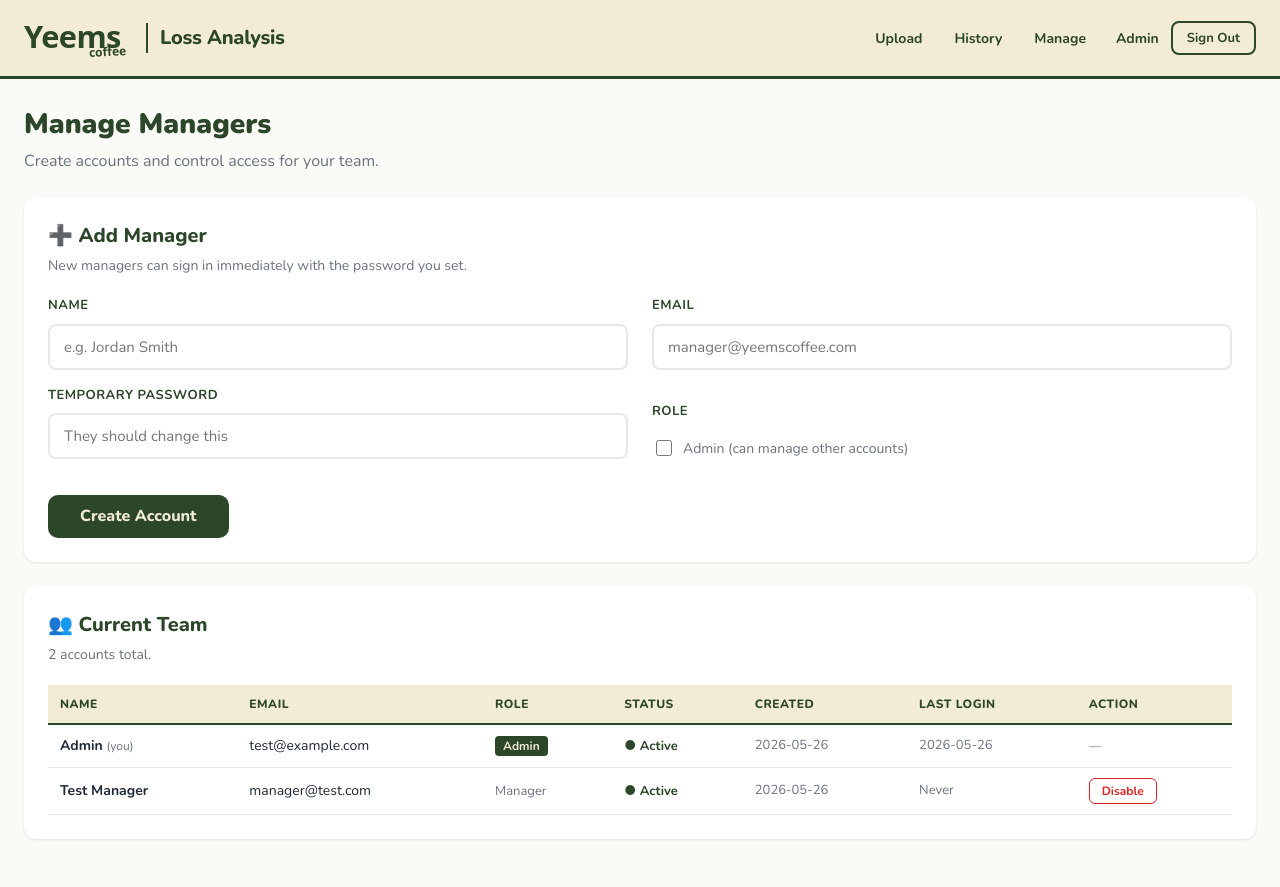
After one commit to YeemsCoffee/lossanalysis, a Flask app: page /admin/users in a window 1280 px wide. The commit adds this page. Run offline with Flask 3, Linux system fonts and the light colour scheme; a user stored in the database is signed in; data comes from the database, SQL or seed files in the repository; both versions use the stored data as it was after the commit; some libraries are stand-ins or nearby versions.

Commit message:
Phase 1: PostgreSQL support, Flask-Login auth, admin user management
- db.py: dual SQLite/PostgreSQL backend via DATABASE_URL env var
  - Context-manager cursor helper with ? → %s placeholder translation
  - Users table (email, password_hash, is_admin, is_active, last_login_at)
  - User class implementing Flask-Login interface
  - User CRUD: create_user, get_user_by_id/email, update_last_login,
    set_user_active, list_users, seed_admin_if_needed
  - All ticket queries updated to use unified _get_cursor() helper

- app/__init__.py: Flask-Login integration
  - LoginManager with login_view → main.login
  - user_loader reads from DB by ID
  - init_db() + seed_admin_if_needed() called on startup
  - SECRET_KEY from env var (falls back to dev value)

- routes.py: auth routes + protected all existing routes
  - /login (GET/POST), /logout (POST)
  - @login_required on /, /analyze, /day/<date>, /history
  - /admin/users — list all managers (admin only)
  - /admin/users/create — create manager account (admin only)
  - /admin/users/<id>/toggle — enable/disable account (admin only)

- Templates:
  - base.html: shows logged-in user name + Sign Out button; Manage link for admins
  - login.html: sign-in form with remember-me checkbox
  - admin_users.html: add manager form + team table with enable/disable

- style.css: field-group/field-input/field-label for forms;
  flash-success/flash-info/flash-error variants; .header-user/.btn-signout

- apprunner.yaml: AWS App Runner config (python311, gunicorn on port 8080)
- .env.example: documents all required env vars with comments
- requirements.txt: added psycopg2-binary>=2.9, flask-login>=0.6

https://claude.ai/code/session_01XrPXQykZAH65bzkBRzKDvE

```diff
--- a/app/routes.py
+++ b/app/routes.py
@@ -1,12 +1,18 @@
-from flask import Blueprint, render_template, request, redirect, url_for, flash
+from flask import (
+    Blueprint, render_template, request, redirect, url_for, flash, abort
+)
+from flask_login import login_required, login_user, logout_user, current_user
+from werkzeug.security import check_password_hash
+
 from .analysis import (
-    parse_report, analyze_df, run_analysis,
-    fmt_time, fmt_hour, source_summary, hourly_summary,
+    parse_report, analyze_df,
+    fmt_time, fmt_hour, source_summary,
     TARGET_SECONDS,
 )
 from .db import (
-    save_day_tickets, get_tickets_df, get_date_bounds,
-    get_distinct_dates,
+    save_day_tickets, get_tickets_df, get_date_bounds, get_distinct_dates,
+    get_user_by_email, update_last_login,
+    create_user, list_users, set_user_active,
 )
 import io
 import json
@@ -15,16 +21,51 @@ bp = Blueprint("main", __name__)
 
 
 # ---------------------------------------------------------------------------
+# Auth routes
+# ---------------------------------------------------------------------------
+
+@bp.route("/login", methods=["GET", "POST"])
+def login():
+    if current_user.is_authenticated:
+        return redirect(url_for("main.index"))
+
+    if request.method == "POST":
+        email    = request.form.get("email", "").strip().lower()
+        password = request.form.get("password", "")
+        remember = bool(request.form.get("remember"))
+
+        user = get_user_by_email(email)
+        if user and user.is_active and check_password_hash(user.password_hash, password):
+            login_user(user, remember=remember)
+            update_last_login(user.id)
+            next_page = request.args.get("next")
+            return redirect(next_page or url_for("main.index"))
+
+        flash("Invalid email or password.", "error")
+
+    return render_template("login.html")
+
+
+@bp.route("/logout", methods=["POST"])
+@login_required
+def logout():
+    logout_user()
+    return redirect(url_for("main.login"))
+
+
+# ---------------------------------------------------------------------------
 # Upload
 # ---------------------------------------------------------------------------
 
 @bp.route("/", methods=["GET"])
+@login_required
 def index():
     earliest, latest = get_date_bounds()
     return render_template("upload.html", has_history=bool(earliest))
 
 
 @bp.route("/analyze", methods=["POST"])
+@login_required
 def analyze():
     if "report" not in request.files:
         flash("No file selected.", "error")
@@ -52,6 +93,7 @@ def analyze():
 # ---------------------------------------------------------------------------
 
 @bp.route("/day/<date>")
+@login_required
 def day(date):
     df = get_tickets_df(from_date=date, to_date=date)
     if df.empty:
@@ -66,6 +108,7 @@ def day(date):
 # ---------------------------------------------------------------------------
 
 @bp.route("/history")
+@login_required
 def history():
     earliest, latest = get_date_bounds()
 
@@ -86,33 +129,33 @@ def history():
     # ---- Per-day summary rows ------------------------------------------------
     rows = []
     for date_val, day_df in df.groupby("report_date"):
-        total  = len(day_df)
-        over   = int(day_df["over_target"].sum())
+        total   = len(day_df)
+        over    = int(day_df["over_target"].sum())
         on_time = total - over
-        avg    = round(day_df["duration"].mean())
+        avg     = round(day_df["duration"].mean())
         longest = int(day_df["duration"].max())
         rows.append({
-            "report_date":    date_val,
-            "total_tickets":  total,
-            "over_count":     over,
-            "on_time_count":  on_time,
-            "pct_on_target":  round(on_time / total * 100, 1) if total else 0,
-            "avg_seconds":    avg,
-            "avg_fmt":        fmt_time(avg),
+            "report_date":     date_val,
+            "total_tickets":   total,
+            "over_count":      over,
+            "on_time_count":   on_time,
+            "pct_on_target":   round(on_time / total * 100, 1) if total else 0,
+            "avg_seconds":     avg,
+            "avg_fmt":         fmt_time(avg),
             "longest_seconds": longest,
-            "longest_fmt":    fmt_time(longest),
+            "longest_fmt":     fmt_time(longest),
         })
     rows.sort(key=lambda r: r["report_date"], reverse=True)
 
     # ---- Period-wide stats ---------------------------------------------------
-    total_tickets   = sum(r["total_tickets"] for r in rows)
-    total_over      = sum(r["over_count"]    for r in rows)
-    avg_on_target   = round(sum(r["pct_on_target"] for r in rows) / len(rows), 1)
-    worst_day       = min(rows, key=lambda r: r["pct_on_target"])
-    best_day        = max(rows, key=lambda r: r["pct_on_target"])
+    total_tickets = sum(r["total_tickets"] for r in rows)
+    total_over    = sum(r["over_count"]    for r in rows)
+    avg_on_target = round(sum(r["pct_on_target"] for r in rows) / len(rows), 1)
+    worst_day     = min(rows, key=lambda r: r["pct_on_target"])
+    best_day      = max(rows, key=lambda r: r["pct_on_target"])
 
     # ---- Chart data ----------------------------------------------------------
-    dates_asc = sorted(r["report_date"] for r in rows)
+    dates_asc   = sorted(r["report_date"] for r in rows)
     row_by_date = {r["report_date"]: r for r in rows}
 
     # On-target % trend
@@ -155,7 +198,7 @@ def history():
     ]
 
     # Source on-target % trend
-    all_sources = sorted({s["source"] for s in source_summary(df)})
+    all_sources   = sorted({s["source"] for s in source_summary(df)})
     source_colors = ["#2B4628", "#9bc1cb", "#d97706", "#6b7280"]
     source_traces = []
     for i, src in enumerate(all_sources):
@@ -175,22 +218,21 @@ def history():
             "hovertemplate": f"{src}<br>%{{x}}<br><b>%{{y:.1f}}%</b> on target<extra></extra>",
         })
 
-    # Hour-of-day heatmap: avg on-target % per hour across all days in range
+    # Hour-of-day bar chart
     hour_rows = []
     for hour, h_df in df.groupby("hour"):
-        # Per-day on-target rates for this hour, then average them
         daily_rates = []
         for _, day_h_df in h_df.groupby("report_date"):
-            t = len(day_h_df)
+            t    = len(day_h_df)
             on_t = int((~day_h_df["over_target"]).sum())
             daily_rates.append(on_t / t * 100 if t else 0)
         avg_rate  = round(sum(daily_rates) / len(daily_rates), 1)
         total_tix = int(len(h_df))
         hour_rows.append({
-            "hour":       int(hour),
-            "hour_label": fmt_hour(int(hour)),
+            "hour":          int(hour),
+            "hour_label":    fmt_hour(int(hour)),
             "pct_on_target": avg_rate,
-            "total":      total_tix,
+            "total":         total_tix,
         })
     hour_rows.sort(key=lambda x: x["hour"])
 
@@ -231,3 +273,59 @@ def history():
         worst_day=worst_day,
         best_day=best_day,
     )
+
+
+# ---------------------------------------------------------------------------
+# Admin — Manage Managers
+# ---------------------------------------------------------------------------
+
+def _require_admin():
+    if not current_user.is_authenticated or not current_user.is_admin:
+        abort(403)
+
+
+@bp.route("/admin/users")
+@login_required
+def admin_users():
+    _require_admin()
+    users = list_users()
+    return render_template("admin_users.html", users=users)
+
+
+@bp.route("/admin/users/create", methods=["POST"])
+@login_required
+def admin_create_user():
+    _require_admin()
+    email    = request.form.get("email", "").strip()
+    name     = request.form.get("name", "").strip()
+    password = request.form.get("password", "")
+    is_admin = bool(request.form.get("is_admin"))
+
+    if not email or not name or not password:
+        flash("Email, name, and password are all required.", "error")
+        return redirect(url_for("main.admin_users"))
+
+    try:
+        create_user(email, name, password, is_admin=is_admin)
+        flash(f"Account created for {name} ({email}).", "success")
+    except Exception as e:
+        if "UNIQUE" in str(e).upper() or "unique" in str(e).lower():
+            flash(f"An account with that email already exists.", "error")
+        else:
+            flash(f"Could not create account: {e}", "error")
+
+    return redirect(url_for("main.admin_users"))
+
+
+@bp.route("/admin/users/<int:user_id>/toggle", methods=["POST"])
+@login_required
+def admin_toggle_user(user_id):
+    _require_admin()
+    if user_id == current_user.id:
+        flash("You cannot disable your own account.", "error")
+        return redirect(url_for("main.admin_users"))
+
+    action = request.form.get("action", "disable")
+    set_user_active(user_id, active=(action == "enable"))
+    flash(f"Account {'enabled' if action == 'enable' else 'disabled'}.", "success")
+    return redirect(url_for("main.admin_users"))
--- a/app/static/css/style.css
+++ b/app/static/css/style.css
@@ -93,6 +93,34 @@ body {
   transition: all 0.15s;
 }
 .header-action a:hover {
+  background: var(--green);
+  color: var(--cream);
+}
+
+/* Logged-in user info + sign-out */
+.header-user {
+  display: flex;
+  align-items: center;
+  gap: 12px;
+}
+.user-name {
+  font-size: 14px;
+  font-weight: 700;
+  color: var(--green);
+}
+.btn-signout {
+  background: none;
+  border: 2px solid var(--green);
+  color: var(--green);
+  font-family: inherit;
+  font-size: 13px;
+  font-weight: 700;
+  padding: 6px 14px;
+  border-radius: 8px;
+  cursor: pointer;
+  transition: all 0.15s;
+}
+.btn-signout:hover {
   background: var(--green);
   color: var(--cream);
 }
@@ -473,3 +501,60 @@ tr:hover td { background: var(--cream); }
   color: var(--gray);
   margin-top: 4px;
 }
+
+/* ---- Flash message variants ---- */
+.flash { /* base — already defined above, keeps error styling as default */
+  background: var(--red-light);
+  color: var(--red);
+  padding: 12px 16px;
+  border-radius: 8px;
+  margin: 16px auto;
+  max-width: 560px;
+  font-weight: 600;
+  border-left: 4px solid var(--red);
+}
+.flash-success {
+  background: #f0fdf4;
+  color: #166534;
+  border-left-color: var(--green);
+}
+.flash-info {
+  background: #eff6ff;
+  color: #1e40af;
+  border-left-color: #3b82f6;
+}
+.flash-error {
+  background: var(--red-light);
+  color: var(--red);
+  border-left-color: var(--red);
+}
+
+/* ---- Login / form fields ---- */
+.field-group {
+  margin-bottom: 20px;
+}
+.field-label {
+  display: block;
+  font-size: 13px;
+  font-weight: 700;
+  color: var(--green);
+  text-transform: uppercase;
+  letter-spacing: 0.5px;
+  margin-bottom: 8px;
+}
+.field-input {
+  width: 100%;
+  padding: 11px 14px;
+  border: 2px solid var(--gray-light);
+  border-radius: 8px;
+  font-family: inherit;
+  font-size: 15px;
+  color: #1f2937;
+  background: #fff;
+  transition: border-color 0.15s;
+  box-sizing: border-box;
+}
+.field-input:focus {
+  outline: none;
+  border-color: var(--green);
+}
--- /dev/null
+++ b/app/templates/admin_users.html
@@ -0,0 +1,114 @@
+{% extends "base.html" %}
+{% block title %}Manage Managers · Yeems Coffee{% endblock %}
+
+{% block content %}
+<div class="results-header">
+  <h1>Manage Managers</h1>
+  <div class="date">Create accounts and control access for your team.</div>
+</div>
+
+<!-- Create new user form -->
+<div class="section">
+  <h2>➕ Add Manager</h2>
+  <div class="section-sub">New managers can sign in immediately with the password you set.</div>
+
+  <form method="post" action="{{ url_for('main.admin_create_user') }}"
+        style="display:grid; grid-template-columns:1fr 1fr; gap:16px 24px; align-items:end;">
+    <div class="field-group" style="margin:0;">
+      <label class="field-label">Name</label>
+      <input class="field-input" type="text" name="name" required placeholder="e.g. Jordan Smith">
+    </div>
+    <div class="field-group" style="margin:0;">
+      <label class="field-label">Email</label>
+      <input class="field-input" type="email" name="email" required placeholder="manager@yeemscoffee.com">
+    </div>
+    <div class="field-group" style="margin:0;">
+      <label class="field-label">Temporary Password</label>
+      <input class="field-input" type="text" name="password" required placeholder="They should change this">
+    </div>
+    <div class="field-group" style="margin:0; display:flex; flex-direction:column; gap:8px;">
+      <label class="field-label">Role</label>
+      <label style="display:flex; align-items:center; gap:8px; font-size:14px; color:var(--gray); cursor:pointer;">
+        <input type="checkbox" name="is_admin"
+               style="width:16px; height:16px; accent-color:var(--green);">
+        Admin (can manage other accounts)
+      </label>
+    </div>
+    <div style="grid-column:1/-1;">
+      <button class="btn" type="submit"
+              style="width:auto; display:inline-block; padding:12px 32px;">
+        Create Account
+      </button>
+    </div>
+  </form>
+</div>
+
+<!-- Current users table -->
+<div class="section">
+  <h2>👥 Current Team</h2>
+  <div class="section-sub">{{ users | length }} account{{ '' if users | length == 1 else 's' }} total.</div>
+  <div class="table-wrap">
+    <table>
+      <thead>
+        <tr>
+          <th>Name</th>
+          <th>Email</th>
+          <th>Role</th>
+          <th>Status</th>
+          <th>Created</th>
+          <th>Last Login</th>
+          <th>Action</th>
+        </tr>
+      </thead>
+      <tbody>
+        {% for u in users %}
+          <tr>
+            <td><strong>{{ u.name }}</strong>{% if u.id == current_user.id %} <span style="color:var(--gray);font-size:12px;">(you)</span>{% endif %}</td>
+            <td>{{ u.email }}</td>
+            <td>
+              {% if u.is_admin %}
+                <span style="background:var(--green);color:var(--cream);padding:2px 8px;border-radius:4px;font-size:12px;font-weight:700;">Admin</span>
+              {% else %}
+                <span style="color:var(--gray);font-size:13px;">Manager</span>
+              {% endif %}
+            </td>
+            <td>
+              {% if u.is_active %}
+                <span style="color:var(--green);font-weight:700;font-size:13px;">● Active</span>
+              {% else %}
+                <span style="color:var(--gray);font-weight:700;font-size:13px;">○ Disabled</span>
+              {% endif %}
+            </td>
+            <td style="color:var(--gray);font-size:13px;">{{ u.created_at[:10] if u.created_at else '—' }}</td>
+            <td style="color:var(--gray);font-size:13px;">{{ u.last_login_at[:10] if u.last_login_at else 'Never' }}</td>
+            <td>
+              {% if u.id != current_user.id %}
+                <form method="post"
+                      action="{{ url_for('main.admin_toggle_user', user_id=u.id) }}"
+                      style="display:inline;">
+                  {% if u.is_active %}
+                    <input type="hidden" name="action" value="disable">
+                    <button type="submit"
+                            style="background:none;border:1px solid var(--red);color:var(--red);padding:4px 12px;border-radius:6px;font-size:12px;font-weight:700;cursor:pointer;font-family:inherit;"
+                            onclick="return confirm('Disable {{ u.name }}\'s account?')">
+                      Disable
+                    </button>
+                  {% else %}
+                    <input type="hidden" name="action" value="enable">
+                    <button type="submit"
+                            style="background:none;border:1px solid var(--green);color:var(--green);padding:4px 12px;border-radius:6px;font-size:12px;font-weight:700;cursor:pointer;font-family:inherit;">
+                      Enable
+                    </button>
+                  {% endif %}
+                </form>
+              {% else %}
+                <span style="color:var(--gray);font-size:12px;">—</span>
+              {% endif %}
+            </td>
+          </tr>
+        {% endfor %}
+      </tbody>
+    </table>
+  </div>
+</div>
+{% endblock %}
--- a/app/templates/base.html
+++ b/app/templates/base.html
@@ -18,10 +18,23 @@
         <img src="{{ url_for('static', filename='logo.svg') }}" alt="Yeems Coffee">
         <span class="tool-name">Loss Analysis</span>
       </a>
-      <nav class="header-nav">
-        <a href="{{ url_for('main.index') }}" class="nav-link">Upload</a>
-        <a href="{{ url_for('main.history') }}" class="nav-link">History</a>
-      </nav>
+
+      {% if current_user.is_authenticated %}
+        <nav class="header-nav">
+          <a href="{{ url_for('main.index') }}" class="nav-link">Upload</a>
+          <a href="{{ url_for('main.history') }}" class="nav-link">History</a>
+          {% if current_user.is_admin %}
+            <a href="{{ url_for('main.admin_users') }}" class="nav-link">Manage</a>
+          {% endif %}
+        </nav>
+        <div class="header-user">
+          <span class="user-name">{{ current_user.name }}</span>
+          <form method="post" action="{{ url_for('main.logout') }}" style="display:inline;">
+            <button type="submit" class="btn-signout">Sign Out</button>
+          </form>
+        </div>
+      {% endif %}
+
       {% block header_action %}{% endblock %}
     </div>
   </header>
@@ -29,7 +42,7 @@
   {% with messages = get_flashed_messages(with_categories=true) %}
     {% if messages %}
       {% for category, msg in messages %}
-        <div class="flash">{{ msg }}</div>
+        <div class="flash flash-{{ category }}">{{ msg }}</div>
       {% endfor %}
     {% endif %}
   {% endwith %}
--- a/requirements.txt
+++ b/requirements.txt
@@ -2,3 +2,5 @@ flask>=3.0
 pandas>=2.0
 plotly>=5.0
 gunicorn>=21.0
+psycopg2-binary>=2.9
+flask-login>=0.6
```
Also changed, not shown: app/__init__.py (+34 -1 lines), app/db.py (+227 -35 lines), app/templates/login.html (added, +34 -0 lines), apprunner.yaml (added, +16 -0 lines), history.db, 1 other file.
